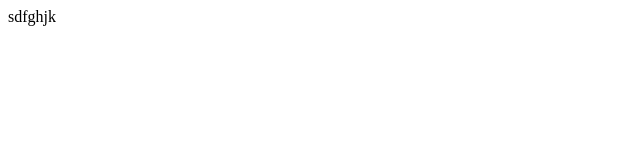
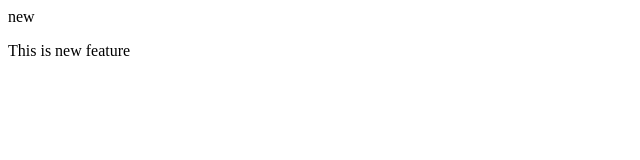
Before and after one commit to SakshiKilledar/LocalRepo, a plain HTML site: page index.html in a window 1280 px wide. Shown: the whole page, without its empty margins (0-640 px from the left). Drawn offline with Linux system fonts and the light colour scheme.

Commit message:
add new feature

```diff
--- a/index.html
+++ b/index.html
@@ -1 +1,2 @@
-<p>sdfghjk</p>
+<p>new</p>
+<p>This is new feature</p>
```
